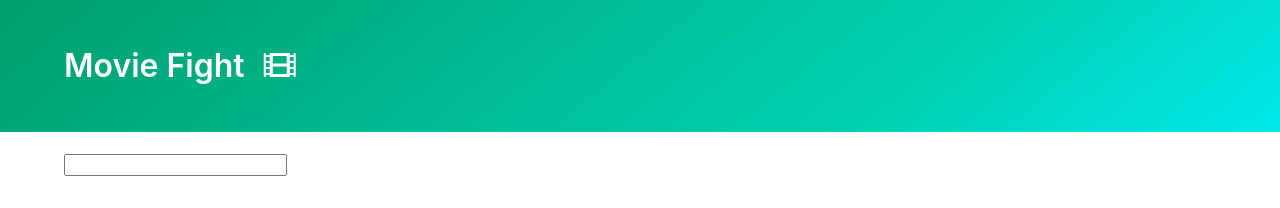
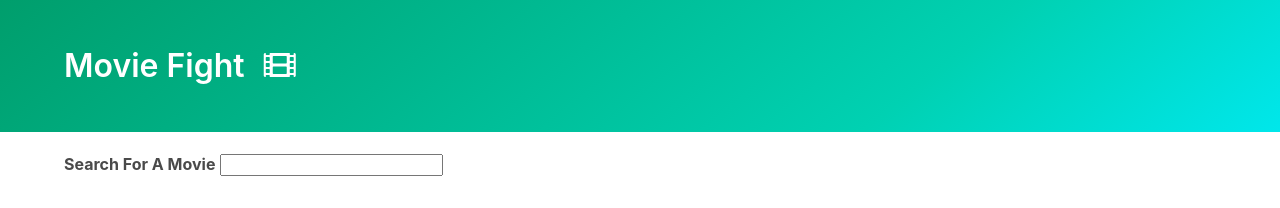
Before and after one commit to andrewlopezcodes/movieAttack, a plain HTML site: page index.html in a window 1280 px wide. Drawn offline with nearby package versions, Linux system fonts and the light colour scheme.

Commit message:
index.html - removed hard coded dropdown menu - movieAttack.js - installed temporarySearchDisplay variable, used innerHTML method on temporarySearchDisplay to create template for the dropdown displayed results.

```diff
--- a/index.html
+++ b/index.html
@@ -24,8 +24,7 @@
   </section>
 
   <div class="container">
-    <input type="text">
-    <div id='target'></div>
+    <div class="temporarysearchresultsdisplay"></div>
   </div>
   <script src="utilities.js"></script>
   <script src="movieAttack.js"></script>
--- a/movieAttack.js
+++ b/movieAttack.js
@@ -14,7 +14,20 @@ const fetchData = async (searchTerm) => {
   return response.data.Search;
 }
 
+const temporarySearchDisplay = document.querySelector('.temporarysearchresultsdisplay');
+temporarySearchDisplay.innerHTML = `
+  <label><b>Search For A Movie</b></label>
+  <input type = "input" />
+  <div class = "dropdown" >
+    <div class = "dropdown-menu">
+      <div class = "dropdown-content results" ></div>
+      </div>
+    </div>
+`;
+
 const input = document.querySelector('input');
+const searchResultsDropdown = document.querySelector('.dropdown');
+const showUserTemporaryResults = document.querySelector('.results');
 
 const finishTypingSearchTerm = async event => {
   const movies = await fetchData(event.target.value); //this will become the searchTearm in the fetchData async callback function
```
